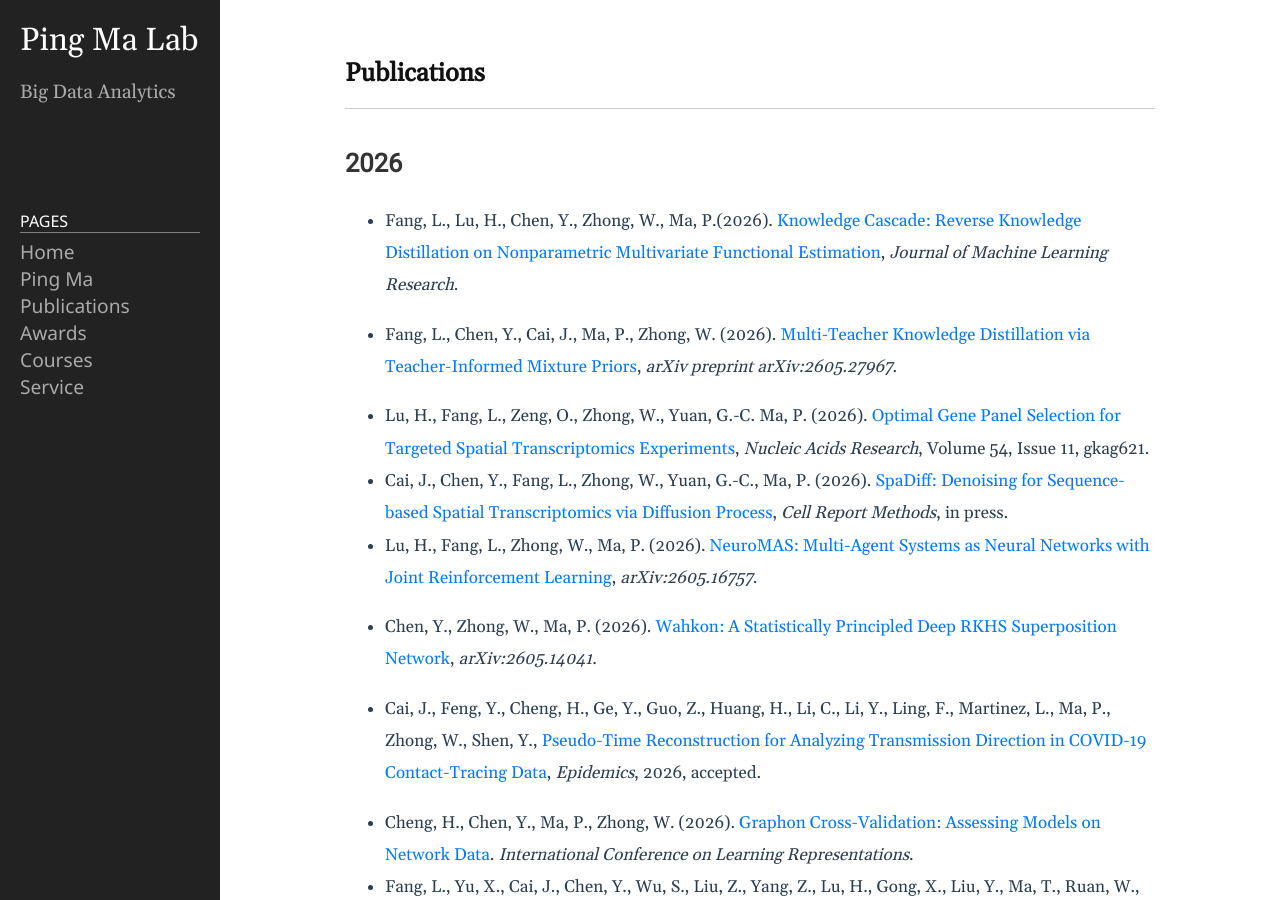
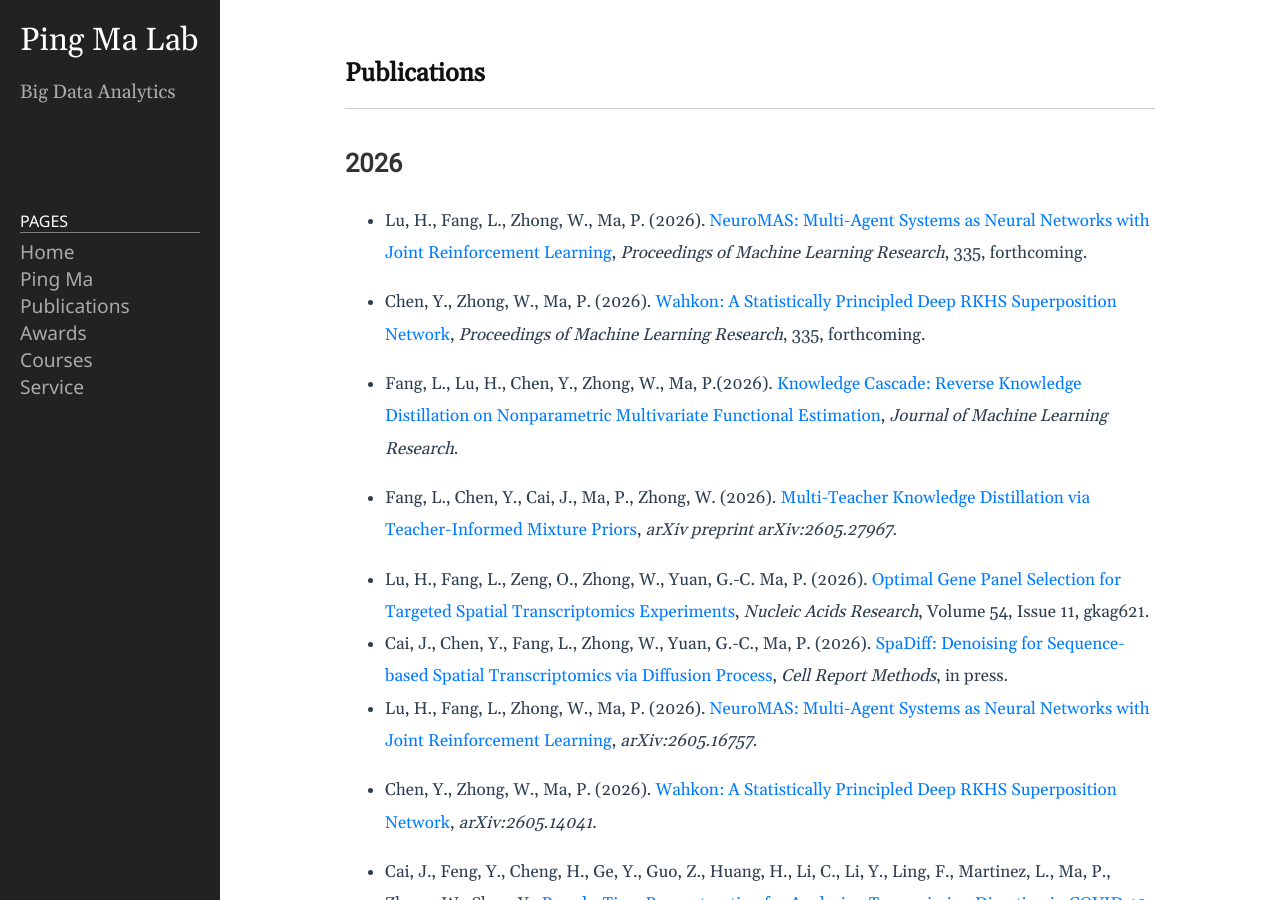
Before and after one commit to BDALpingio/BDALpingio.github.io, a Jekyll site: the page built from 3_publications.md, in a window 1280 px wide and 900 px high. Built offline with Jekyll 4.4.1, drawn with Linux system fonts in a browser that asks for light colours.

Commit message:
Update 3_publications.md

```diff
--- a/3_publications.md
+++ b/3_publications.md
@@ -4,6 +4,10 @@ title: Publications
 permalink: /3_publications/
 ---
 ## 2026
+
+* Lu, H., Fang, L., Zhong, W., Ma, P. (2026). [NeuroMAS: Multi-Agent Systems as Neural Networks with Joint Reinforcement Learning](https://openreview.net/forum?id=psCz7NClif), *Proceedings of Machine Learning Research*, 335, forthcoming.
+
+* Chen, Y., Zhong, W., Ma, P. (2026). [Wahkon: A Statistically Principled Deep RKHS Superposition Network](https://openreview.net/forum?id=pbHIU8XWtM), *Proceedings of Machine Learning Research*, 335, forthcoming.
 
 -  Fang, L., Lu, H., Chen, Y., Zhong, W., Ma, P.(2026). [Knowledge Cascade: Reverse Knowledge Distillation on Nonparametric Multivariate Functional Estimation](http://jmlr.org/papers/v27/23-0359.html), _Journal of Machine Learning Research_.
 
```
